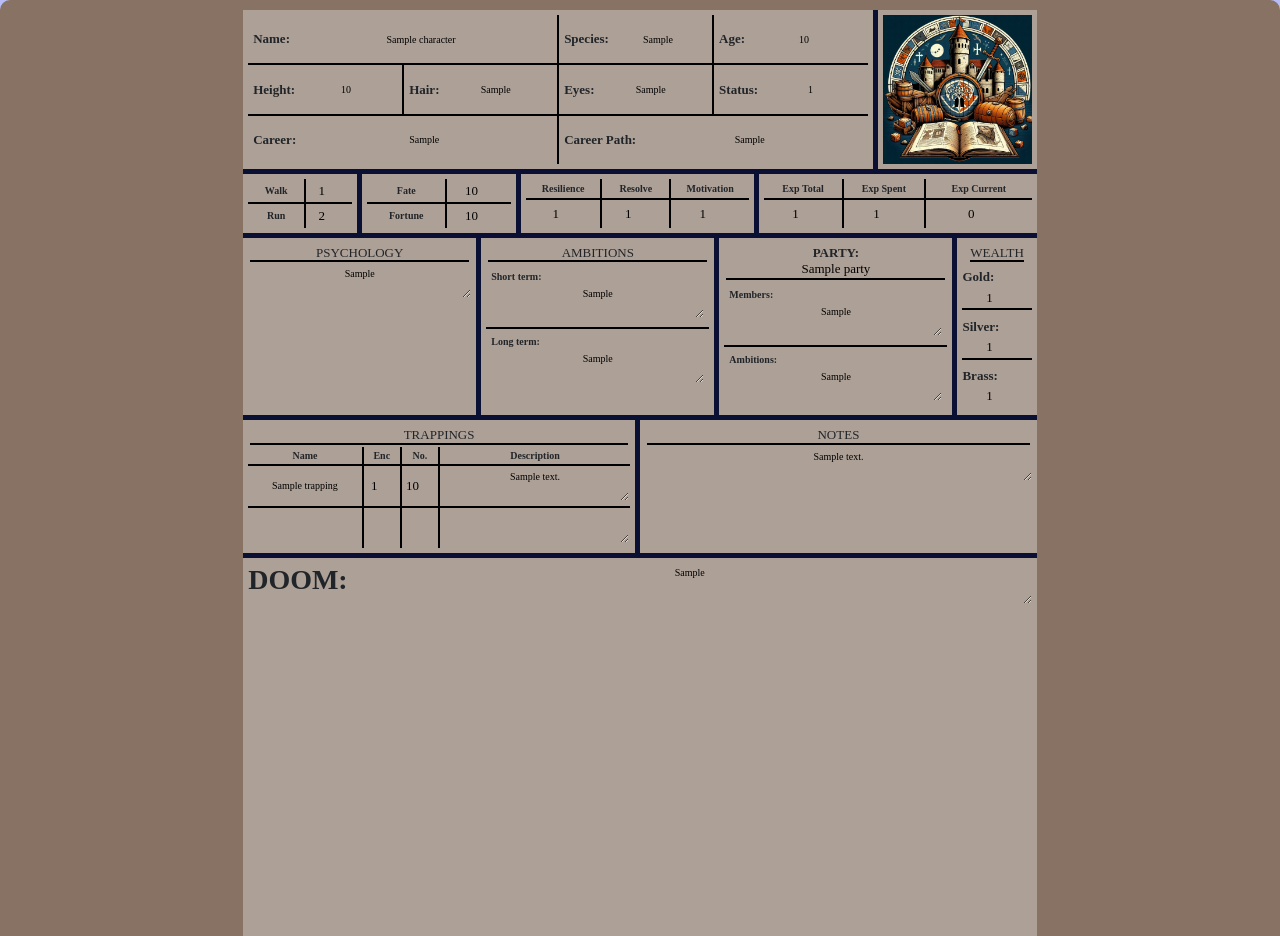
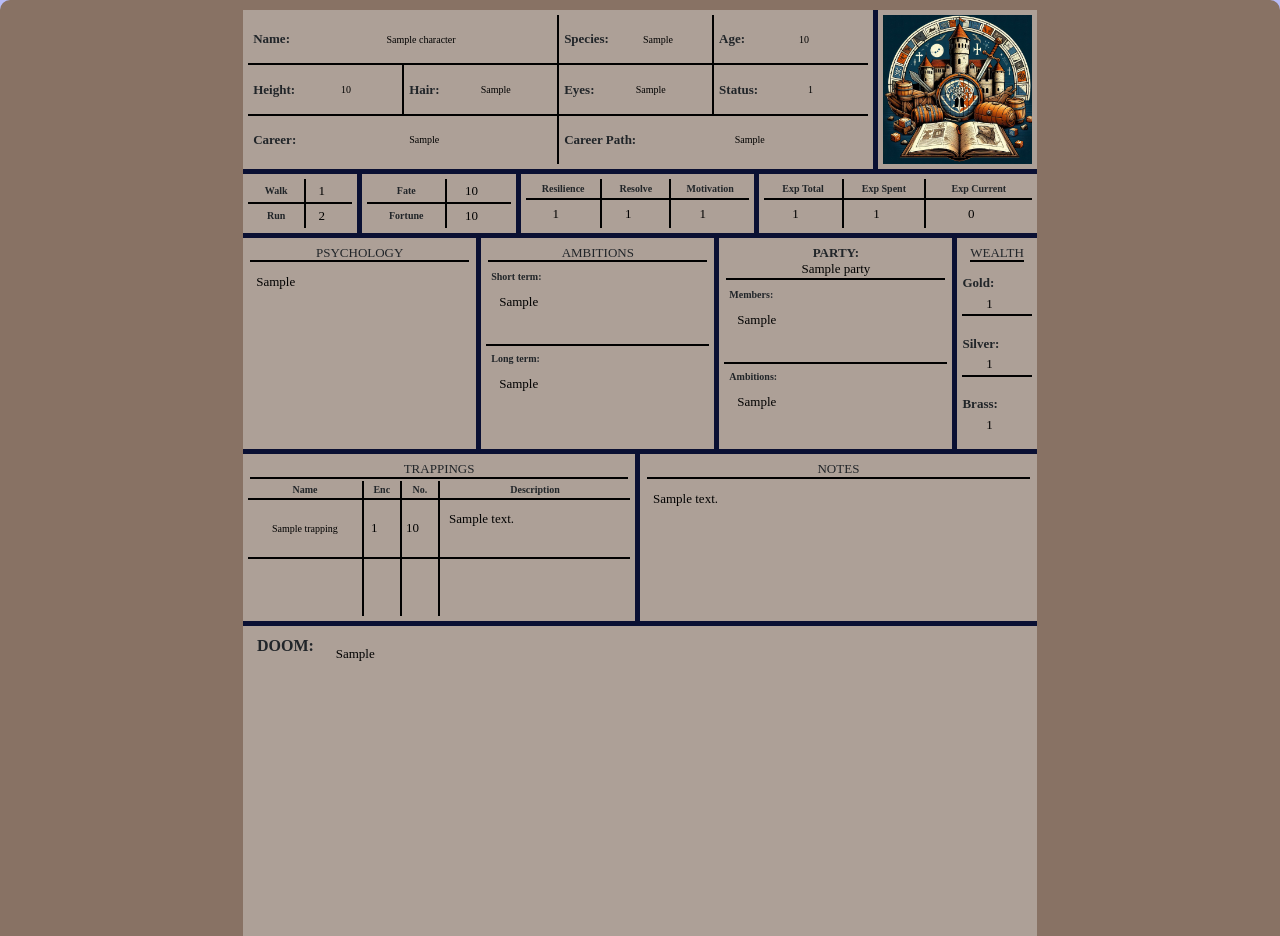
Before and after one commit to JESvane99/RPG_character_sheet, a Flask app: page /1/sheet-p1 in a window 1280 px wide. Shown: the part 58-994 px from the top of the page. Run offline with Flask 3, Linux system fonts and the light colour scheme; tables that the repository leaves empty hold one stand-in row (values such as "Sample post"); some web fonts are replaced.

Commit message:
feat: autoresizing textareas

```diff
--- a/src/static/style.css
+++ b/src/static/style.css
@@ -144,9 +144,6 @@ table th:last-child {
 .input-text, textarea {
     font-family: "Shantell Sans";
 }
-.textarea {
-    resize: vertical;
-}
 #create-new-character {
     color: #0d2707;
 }
@@ -252,7 +249,9 @@ table th:last-child {
 .width-a {
     width: auto;
 }
-
+.width-90 {
+    width: 90%;
+}
 /* ! height control */
 .height-12 {
     height: 12%;
@@ -288,3 +287,36 @@ table th:last-child {
 .align-center {
     text-align: center;
 }
+
+
+/* ! styling for automatic textarea height */
+.grow-wrap {
+    /* easy way to plop the elements on top of each other and have them both sized based on the tallest one's height */
+    display: grid;
+}
+.grow-wrap::after {
+    /* Note the weird space! Needed to preventy jumpy behavior */
+    content: attr(data-replicated-value) " ";
+
+    /* This is how textarea text behaves */
+    white-space: pre-wrap;
+
+    /* Hidden from view, clicks, and screen readers */
+    visibility: hidden;
+}
+.grow-wrap > textarea {
+    /* You could leave this, but after a user resizes, then it ruins the auto sizing */
+    resize: none;
+
+    /* Firefox shows scrollbar on growth, you can hide like this. */
+    overflow: hidden;
+}
+.grow-wrap > textarea,
+.grow-wrap::after {
+    /* Identical styling required!! */
+    padding: 0.5rem;
+    text-align: left;
+    font-size: small;
+    /* Place on top of each other */
+    grid-area: 1 / 1 / 2 / 2;
+}
--- a/src/templates/character_battle_page.html
+++ b/src/templates/character_battle_page.html
@@ -37,7 +37,9 @@
         {% include 'battle_page/ammunition.html' %}
         <div>
           <h4>COMBAT & HEALTH NOTES</h4>
-          <textarea class="textarea" name="combat_health_notes" id="combat_health_notes">{{ character.text_fields.health_notes }}</textarea>
+          <div class="grow-wrap">
+            <textarea class="textarea" name="combat_health_notes" id="combat_health_notes" onInput="this.parentNode.dataset.replicatedValue = this.value">{{ character.text_fields.health_notes }}</textarea>
+          </div>
         </div>
       </div>
     </div>
--- a/src/templates/character_fluff_page.html
+++ b/src/templates/character_fluff_page.html
@@ -31,8 +31,10 @@
     {% include 'fluff_page/trappings_and_notes.html' %}
     <div class="part-container">
       <div class="padding flex-section">
-        <h3><label for="doom">DOOM: </label></h3>
-        <textarea name="doom" class="textarea">{{ character.text_fields.doom }}</textarea>
+        <h6 class="padding"><label for="doom">DOOM: </label></h6>
+        <div class="grow-wrap width-90">
+          <textarea name="doom" class="textarea" onInput="this.parentNode.dataset.replicatedValue = this.value">{{ character.text_fields.doom }}</textarea>
+        </div>
       </div>
     </div>
   </form>
--- a/src/templates/fluff_page/fluff.html
+++ b/src/templates/fluff_page/fluff.html
@@ -1,18 +1,24 @@
 <div class="flex-section part-container">
   <div class="fluff-container">
     <h4>PSYCHOLOGY</h4>
-    <textarea name="psychology" id="psychology" class="textarea">{{ character.text_fields.psychology }}</textarea>
+    <div class="grow-wrap">
+      <textarea name="psychology" id="psychology" class="textarea" onInput="this.parentNode.dataset.replicatedValue = this.value">{{ character.text_fields.psychology }}</textarea>
+    </div>
   </div>
   <div class="fluff-container">
     <h4>AMBITIONS</h4>
     <ul>
       <li>
         <label for="short_term_ambition">Short term: </label>
-        <textarea id="short_term_ambition" name="short_term_ambition" class="textarea">{{ character.text_fields.short_term_ambition }}</textarea>
+        <div class="grow-wrap">
+          <textarea id="short_term_ambition" name="short_term_ambition" class="textarea" onInput="this.parentNode.dataset.replicatedValue = this.value">{{ character.text_fields.short_term_ambition }}</textarea>
+        </div>
       </li>
       <li>
         <label for="long_term_ambition">Long term: </label>
-        <textarea id="long_term_ambition" name="long_term_ambition" class="textarea">{{ character.text_fields.long_term_ambition }}</textarea>
+        <div class="grow-wrap">
+          <textarea id="long_term_ambition" name="long_term_ambition" class="textarea" onInput="this.parentNode.dataset.replicatedValue = this.value">{{ character.text_fields.long_term_ambition }}</textarea>
+        </div>
       </li>
     </ul>
   </div>
@@ -21,11 +27,15 @@
     <ul>
       <li>
         <label for="party_members">Members: </label>
-        <textarea name="party_members" id="party_members" class="textarea">{{ character.party.members }}</textarea>
+        <div class="grow-wrap">
+          <textarea name="party_members" id="party_members" class="textarea" onInput="this.parentNode.dataset.replicatedValue = this.value">{{ character.party.members }}</textarea>
+        </div>
       </li>
       <li>
         <label for="party_ambitions">Ambitions: </label>
-        <textarea name="party_ambitions" id="party_ambitions" class="textarea">{{ character.party.ambitions }}</textarea>
+        <div class="grow-wrap">
+          <textarea name="party_ambitions" id="party_ambitions" class="textarea" onInput="this.parentNode.dataset.replicatedValue = this.value">{{ character.party.ambitions }}</textarea>
+        </div>
       </li>
     </ul>
   </div>
--- a/src/templates/fluff_page/trappings_and_notes.html
+++ b/src/templates/fluff_page/trappings_and_notes.html
@@ -13,19 +13,21 @@
           <td class="width-30"><input class="input-text" type="text" name="trappings_name_{{ item.id }}" value="{{ item.name }}"></td>
           <td class="width-10"><input class="input-number" type="number" name="trappings_enc_{{ item.id }}" value="{{ item.encumbrance }}"></td>
           <td class="width-10"><input class="input-number" type="number" name="trappings_quantity_{{ item.id }}" value="{{ item.quantity }}"></td>
-          <td class="width-50"><textarea name="trappings_description_{{ item.id }}" class="textarea">{{ item.description }}</textarea></td>
+          <td class="width-50"><div class="grow-wrap"><textarea name="trappings_description_{{ item.id }}" class="textarea" onInput="this.parentNode.dataset.replicatedValue = this.value">{{ item.description }}</textarea></div></td>
         </tr>
         {% endfor %}
         <tr>
           <td class="width-30"><input class="input-text" type="text" name="trappings_name_new"></td>
           <td class="width-10"><input class="input-number" type="number" name="trappings_enc_new"></td>
           <td class="width-10"><input class="input-number" type="number" name="trappings_quantity_new"></td>
-          <td class="width-50"><textarea name="trappings_description_new" class="textarea"></textarea></td>
+          <td class="width-50"><div class="grow-wrap"><textarea name="trappings_description_new" class="textarea" onInput="this.parentNode.dataset.replicatedValue = this.value"></textarea></div></td>
         </tr>
     </table>
   </div>
   <div class="two-block">
     <h4>NOTES</h4>
-    <textarea name="notes" id="notes" class="textarea">{{ character.text_fields.campaign_notes }}</textarea>
+    <div class="grow-wrap">
+      <textarea name="notes" id="notes" class="textarea" onInput="this.parentNode.dataset.replicatedValue = this.value">{{ character.text_fields.campaign_notes }}</textarea>
+    </div>
   </div>
 </div>
--- a/src/templates/index.html
+++ b/src/templates/index.html
@@ -12,14 +12,14 @@
 
   {% block content %}
   <h1>Character sheet</h1>
-  <p>Use this web application to create and manage your characters for the game. Follow these steps:</p>
+  <p>Use this app to create and manage your characters for the game. Follow these steps:</p>
   <ol>
-    <li>Use the form below to create a new character by entering a name and clicking "New Character".</li>
+    <li>Use the form below to create a new character by entering a name and clicking "Create New".</li>
     <li>Click on a character's name in the navigation bar to view and edit their details.</li>
     <li>Navigate through the different sections (Description & Trappings, Skills & Talents, Action) to fill out all the necessary information for your character.</li>
     <li>Remember to save your changes by clicking the "Save Page" button on each page or hitting "Enter" from one of the number input fields.</li>
   </ol>
-  <div class="w-50 mx-auto p-2">
+  <div class="w-75 mx-auto p-2">
     <form class="d-flex" action="/" method="post">
       <input class="form-control me-2" type="text" placeholder="New Character" name="new-name">
       <button class="btn btn-success" type="submit" id="create-new-character">Create New</button>
```
